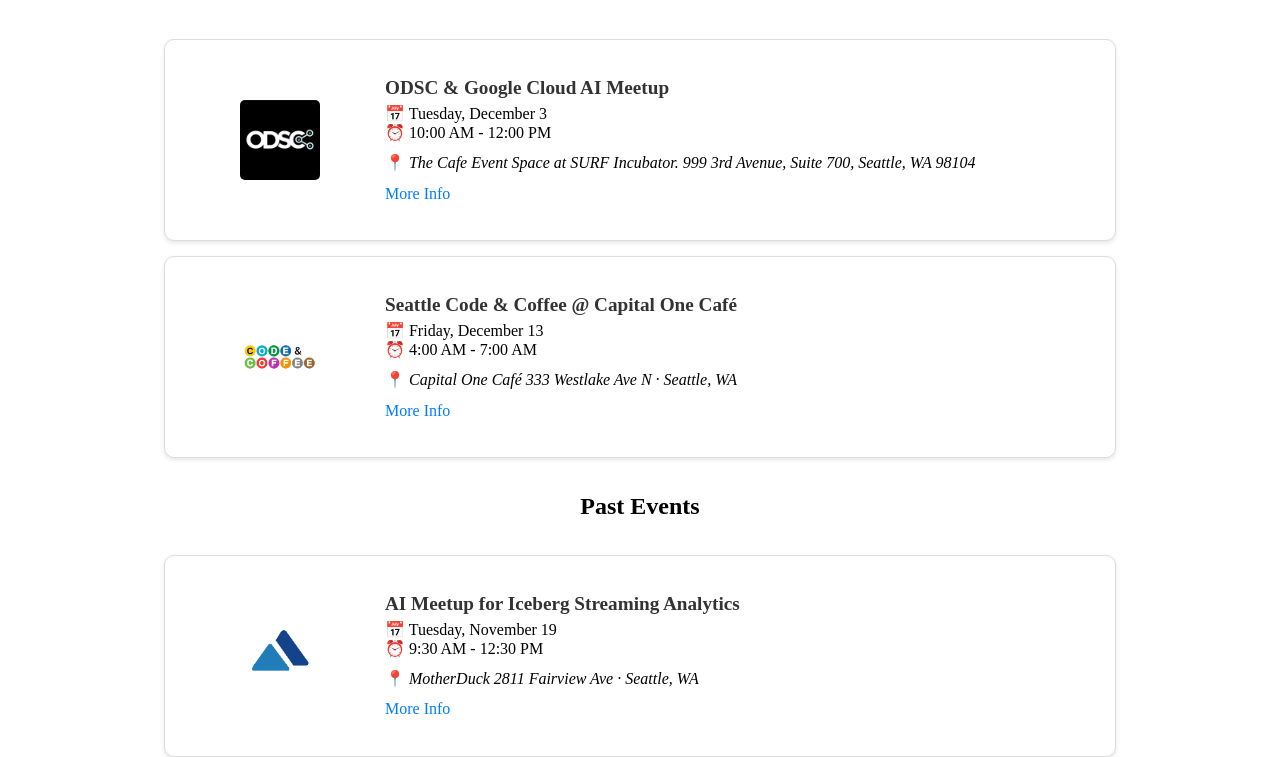
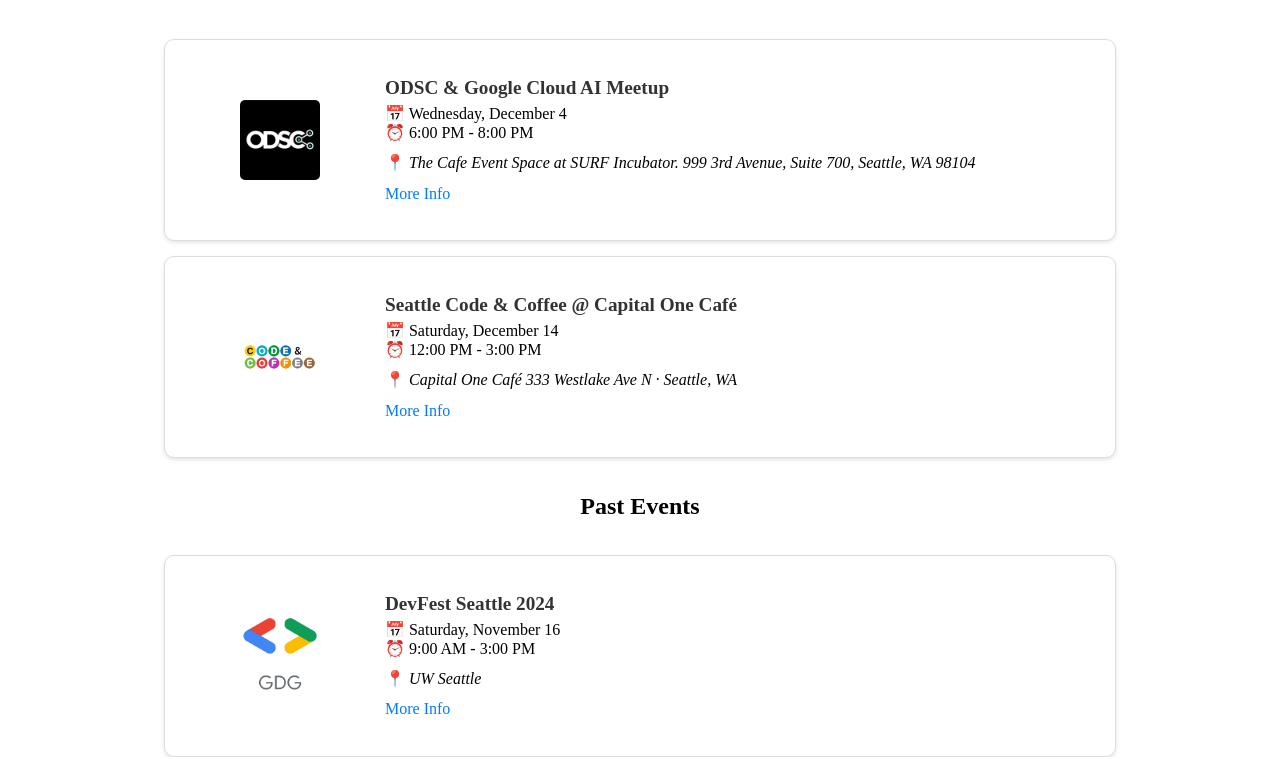
Before and after one commit to sarahmarie23/free-tech-events, a website: page index.html in a window 1280 px wide. Shown: the part 61-818 px from the top of the page. Drawn offline with Linux system fonts and the light colour scheme.

Commit message:
Fixed dates and times

```diff
--- a/assets/data/events.json
+++ b/assets/data/events.json
@@ -1,9 +1,8 @@
 [
   {
     "title": "DevFest Seattle 2024",
-    "date": "2024-11-16",
-    "start-time": "9:00 AM",
-    "end-time": "3:00 PM",
+    "start-time": "2024-11-16T09:00:00-08:00",
+    "end-time": "2024-11-16T15:00:00-08:00",
     "location": "UW Seattle",
     "hosts": [
       "GDG Seattle"
@@ -13,9 +12,8 @@
   },
   {
     "title": "ODSC & Google Cloud AI Meetup",
-    "date": "2024-12-04",
-    "start-time": "6:00 PM",
-    "end-time": "8:00 PM",
+    "start-time": "2024-12-04T18:00:00-08:00",
+    "end-time": "2024-12-04T20:00:00-08:00",
     "location": "The Cafe Event Space at SURF Incubator. 999 3rd Avenue, Suite 700, Seattle, WA 98104",
     "hosts": [
       "ODSC"
@@ -25,9 +23,8 @@
   },
   {
     "title": "Seattle Code & Coffee @ Capital One Café",
-    "date": "2024-12-14",
-    "start-time": "12:00 PM",
-    "end-time": "3:00 PM",
+    "start-time": "2024-12-14T12:00:00-08:00",
+    "end-time": "2024-12-14T15:00:00-08:00",
     "location": "Capital One Café 333 Westlake Ave N · Seattle, WA",
     "hosts": [
       "Seattle Code and Coffee"
@@ -37,9 +34,8 @@
   },
   {
     "title": "AI Meetup for Iceberg Streaming Analytics",
-    "date": "2024-11-20",
-    "start-time": "5:30 PM",
-    "end-time": "8:30 PM",
+    "start-time": "2024-11-21T17:30:00-08:00",
+    "end-time": "2024-11-21T20:30:00-08:00",
     "location": "MotherDuck 2811 Fairview Ave · Seattle, WA",
     "hosts": [
       "Seattle AI/ML/Data Developers Group"
--- a/assets/server/server.js
+++ b/assets/server/server.js
@@ -21,7 +21,7 @@
 
 // Default route to serve index.html
 app.get('/', (req, res) => {
-  res.sendFile(path.join(__dirname, '..', 'index.html'));
+  res.sendFile(path.join(__dirname, '..', '..', 'index.html'));
 });
 
 // Function to read events from events.json
--- a/public/js/main.js
+++ b/public/js/main.js
@@ -22,13 +22,11 @@
     });
 
     // Check if the event is past and we haven't added the "Past Events" header yet
-    const eventDate = new Date(event.date);
-    const formattedDate = formatEventDate(event.date);
-
+    const formattedDate = formatEventDate(event["start-time"]);
     const formattedStartTime = parseTime(event["start-time"]);
     const formattedEndTime = parseTime(event["end-time"]);
 
-    if (eventDate < new Date() && !isPastEvents) {
+    if (new Date(event["start-time"]) < new Date() && !isPastEvents) {
       // Add the "Past Events" header before past events
       const pastEventsHeader = document.createElement("h2");
       pastEventsHeader.textContent = "Past Events";
@@ -69,7 +67,7 @@
   const past = [];
 
   events.forEach((event) => {
-    const eventDate = new Date(event.date);
+    const eventDate = new Date(event["start-time"]);
     if (eventDate >= now) {
       upcoming.push(event);
     } else {
@@ -94,23 +92,13 @@
   return date.toLocaleDateString("en-US", options);
 }
 
-function parseTime(timeString) {
-  const [time, modifier] = timeString.split(' ');
-  let [hours, minutes] = time.split(':').map(Number);
+function parseTime(isoString) {
+  const date = new Date(isoString);
 
-  if (modifier === 'PM' && hours !== 12) {
-    hours += 12; // Convert PM times to 24-hour format
-  } else if (modifier === 'AM' && hours === 12) {
-    hours = 0; // Convert 12 AM to 0 (midnight)
-  }
-
-  // Construct a full date with the current date and parsed time
-  const now = new Date();
-  now.setHours(hours, minutes, 0, 0);
-
-  const formattedTime = now.toLocaleTimeString("en-US", {
-    hour: "numeric", // Will show hours without leading zeros
+  return date.toLocaleTimeString("en-US", {
+    hour: "numeric",
     minute: "2-digit",
+    hour12: true,
     timeZone: "America/Los_Angeles"
   });
 
```
Also changed, not shown: add-event.html (+65 -3 lines).
